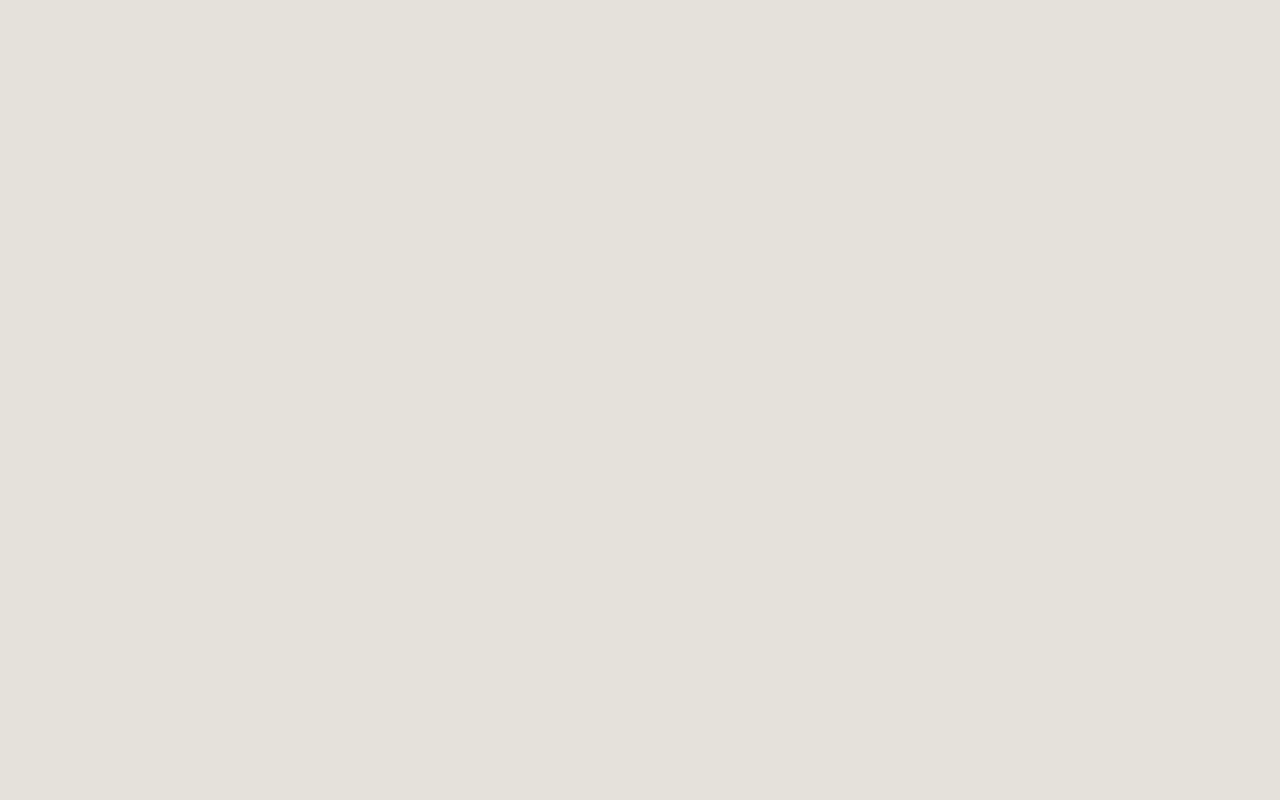
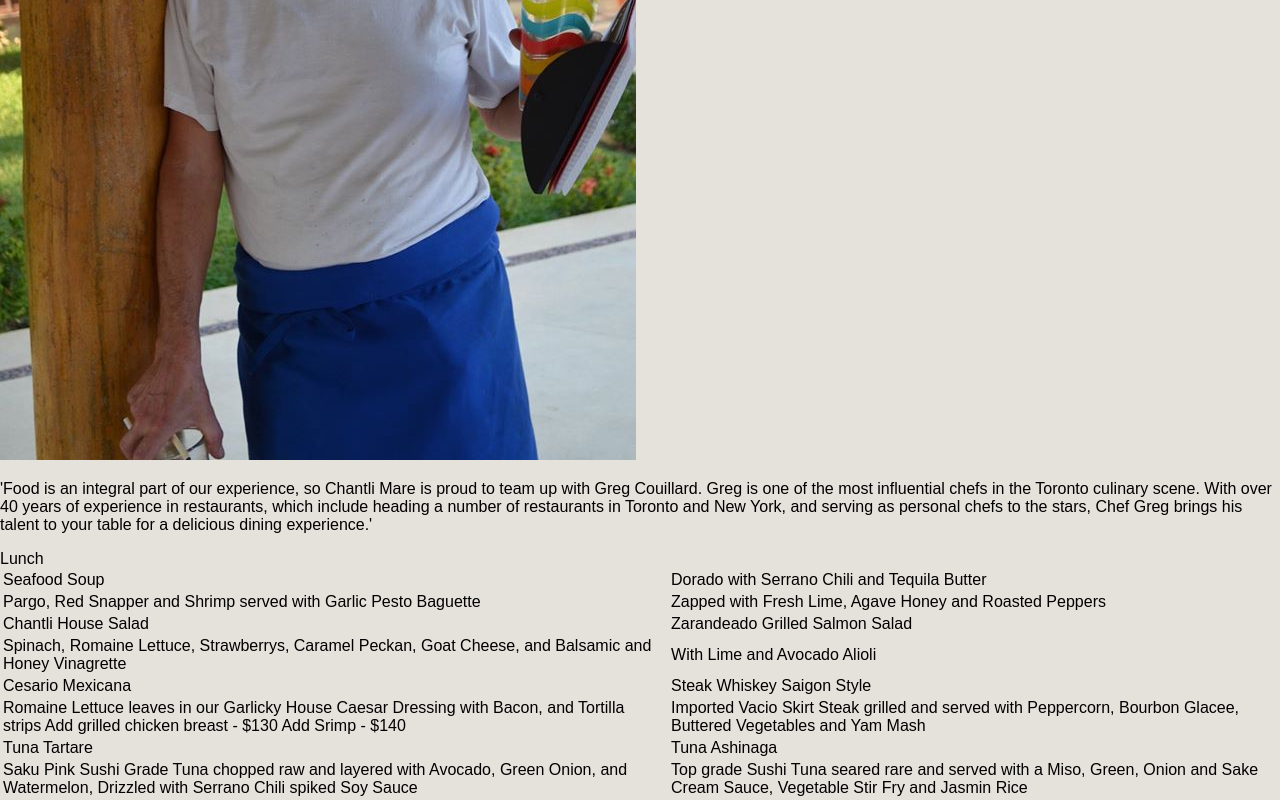
Before and after one commit to jcont12/Chantli-Mare, a React (Create React App) app: page /Dining in a window 1280 px wide. Shown: the part 1231-2031 px from the top of the page. Before the commit the page ends 800 px from the top, so only its background shows below. Built offline with nearby package versions, Linux system fonts and the light colour scheme.

Commit message:
Add dining body except dinner menu, without style

```diff
--- a/src/components/pages/dining.js
+++ b/src/components/pages/dining.js
@@ -1,11 +1,14 @@
 import React, { Component } from 'react';
 import '../../App.css';
+import Greg from './dining/greg';
+import Menu from './dining/menu';
 
 class Dining extends Component {
   render() {
       return (
         <div className='dining'>
-          Diniiiing
+          <Greg />
+          <Menu />
         </div>
       );
     }
--- /dev/null
+++ b/src/components/pages/dining/greg.js
@@ -0,0 +1,17 @@
+import React, { Component } from 'react';
+import '../../../App.css';
+
+class Greg extends Component {
+  render() {
+    return(
+      <div className='dining-greg'>
+        <h1> 'The freshest ingredients at the perfect locale - enjoy delicious beach-side feasts.' </h1>
+        <h3> 'Greg Couillard, Chef' </h3>
+        <img src={require('../../../images/Greg.jpg')} />
+        <p> 'Food is an integral part of our experience, so Chantli Mare is proud to team up with Greg Couillard. Greg is one of the most influential chefs in the Toronto culinary scene. With over 40 years of experience in restaurants, which include heading a number of restaurants in Toronto and New York, and serving as personal chefs to the stars, Chef Greg brings his talent to your table for a delicious dining experience.'</p>
+      </div>
+    )
+  }
+}
+
+export default Greg
--- /dev/null
+++ b/src/components/pages/dining/menu.js
@@ -0,0 +1,81 @@
+import React, { Component } from 'react';
+import '../../../App.css';
+
+class Menu extends Component{
+  constructor() {
+    super()
+      this.state = {
+        menu: 'lunch'
+      };
+    }
+
+  render(){
+    if (this.state.menu === 'lunch'){
+    return(
+      <div className='dining-menu'>
+        Lunch
+        <table>
+          <tr>
+            <td class="meal">Seafood Soup</td>
+            <td></td>
+            <td class="meal">Dorado with Serrano Chili and Tequila Butter</td>
+            <td></td>
+          </tr>
+          <tr>
+            <td>Pargo, Red Snapper and Shrimp served with Garlic Pesto Baguette</td>
+            <td></td>
+            <td>Zapped with Fresh Lime, Agave Honey and Roasted Peppers</td>
+            <td></td>
+          </tr>
+          <tr>
+            <td class="meal"> Chantli House Salad</td>
+            <td></td>
+            <td class="meal">Zarandeado Grilled Salmon Salad</td>
+            <td></td>
+          </tr>
+          <tr>
+            <td>Spinach, Romaine Lettuce, Strawberrys, Caramel Peckan, Goat Cheese, and Balsamic and Honey Vinagrette</td>
+            <td></td>
+            <td>With Lime and Avocado Alioli</td>
+            <td></td>
+          </tr>
+          <tr>
+            <td class="meal">Cesario Mexicana</td>
+            <td></td>
+            <td class="meal">Steak Whiskey Saigon Style</td>
+            <td></td>
+          </tr>
+          <tr>
+            <td>Romaine Lettuce leaves in our Garlicky House Caesar Dressing with Bacon, and Tortilla strips
+            Add grilled chicken breast - $130
+            Add Srimp - $140</td>
+            <td></td>
+            <td>Imported Vacio Skirt Steak grilled and served with Peppercorn, Bourbon Glacee, Buttered Vegetables and Yam Mash</td>
+            <td></td>
+          </tr>
+          <tr>
+            <td class="meal">Tuna Tartare</td>
+            <td></td>
+            <td class="meal">Tuna Ashinaga</td>
+            <td></td>
+          </tr>
+          <tr>
+            <td>Saku Pink Sushi Grade Tuna chopped raw and layered with Avocado, Green Onion, and Watermelon, Drizzled with Serrano Chili spiked Soy Sauce</td>
+            <td></td>
+            <td>Top grade Sushi Tuna seared rare and served with a Miso, Green, Onion and Sake Cream Sauce, Vegetable Stir Fry and Jasmin Rice</td>
+            <td></td>
+          </tr>
+        </table>
+      </div>
+    )
+  } else {
+      return(
+        <div className='dining-menu'>
+          Dinner
+        </div>
+      )
+    }
+  }
+}
+
+export default Menu
--- a/src/components/pages/hotel/hotelHistory.js
+++ b/src/components/pages/hotel/hotelHistory.js
@@ -6,6 +6,7 @@ class HotelHistory extends Component {
     return(
       <div className='hotel-history'>
         <h3> 'History' </h3>
+        <img src={require('../../../images/Greg.jpg')} />
         <p> 'Originally built in the 1970s as a private vacation residence, the owners followed their lifelong dream of establishing their own hotel and restaurant, not to mention moving permanently to such a beautiful location. Having so many memories here they decided to upgrade the hotel while still maintaining the intimate level of the property. Roy and Ibett now enjoy hosting our guests, their motto being “arrive a stranger and leave as family”'</p>
       </div>
     )
```
